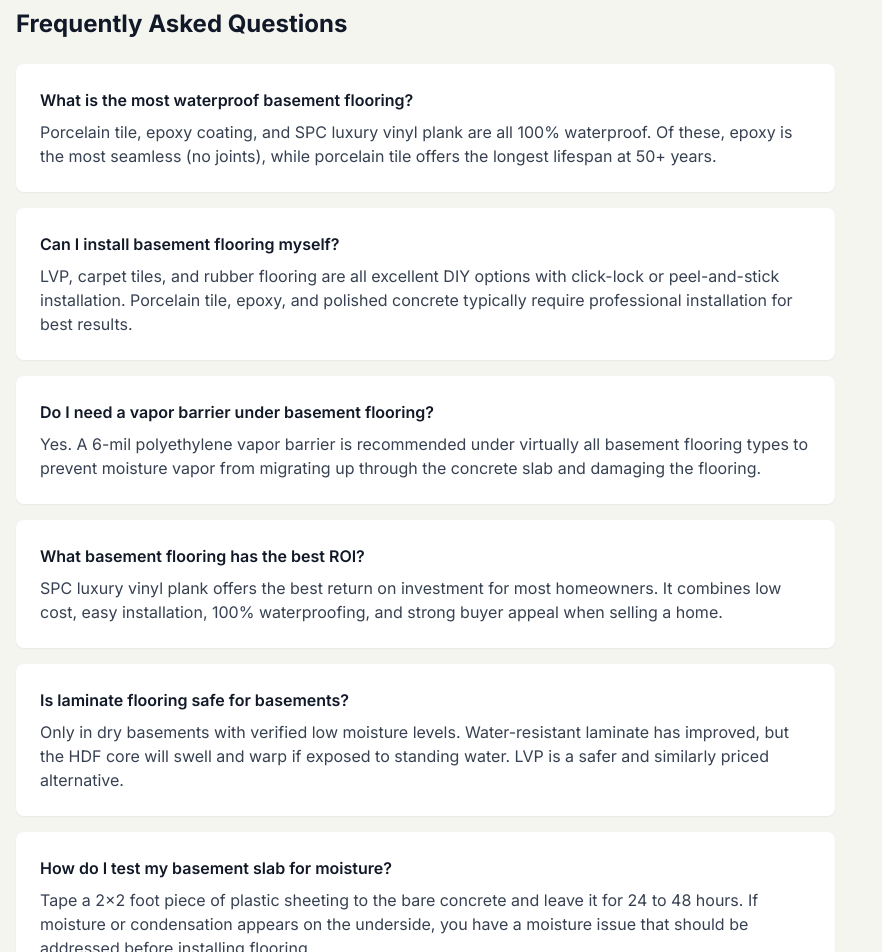
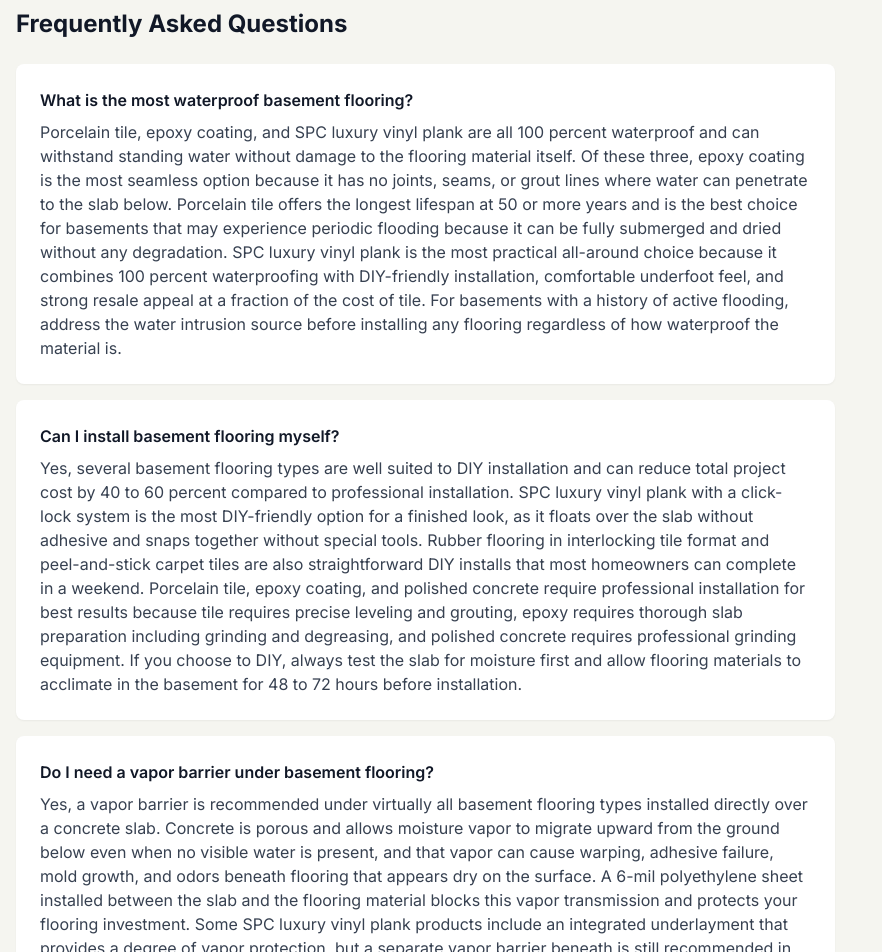
Before and after one commit to thebasementguide2026/basement-guide, a Next.js app: page /articles/best-basement-flooring in a window 1280 px wide. Shown: the part 8460-9412 px from the top of the page, without its empty margins (0-882 px from the left). Built offline with nearby package versions, Linux system fonts and the light colour scheme.

Commit message:
Expand FAQ answers with detailed comprehensive responses for best-basement-flooring

```diff
--- a/app/articles/best-basement-flooring/page.tsx
+++ b/app/articles/best-basement-flooring/page.tsx
@@ -421,27 +421,27 @@ export default function BestBasementFlooring() {
             <div className="space-y-4">
               <div className="bg-white rounded-lg p-6 shadow-sm">
                 <h3 className="font-semibold text-gray-900 mb-2">What is the most waterproof basement flooring?</h3>
-                <p className="text-gray-700">Porcelain tile, epoxy coating, and SPC luxury vinyl plank are all 100% waterproof. Of these, epoxy is the most seamless (no joints), while porcelain tile offers the longest lifespan at 50+ years.</p>
+                <p className="text-gray-700">Porcelain tile, epoxy coating, and SPC luxury vinyl plank are all 100 percent waterproof and can withstand standing water without damage to the flooring material itself. Of these three, epoxy coating is the most seamless option because it has no joints, seams, or grout lines where water can penetrate to the slab below. Porcelain tile offers the longest lifespan at 50 or more years and is the best choice for basements that may experience periodic flooding because it can be fully submerged and dried without any degradation. SPC luxury vinyl plank is the most practical all-around choice because it combines 100 percent waterproofing with DIY-friendly installation, comfortable underfoot feel, and strong resale appeal at a fraction of the cost of tile. For basements with a history of active flooding, address the water intrusion source before installing any flooring regardless of how waterproof the material is.</p>
               </div>
               <div className="bg-white rounded-lg p-6 shadow-sm">
                 <h3 className="font-semibold text-gray-900 mb-2">Can I install basement flooring myself?</h3>
-                <p className="text-gray-700">LVP, carpet tiles, and rubber flooring are all excellent DIY options with click-lock or peel-and-stick installation. Porcelain tile, epoxy, and polished concrete typically require professional installation for best results.</p>
+                <p className="text-gray-700">Yes, several basement flooring types are well suited to DIY installation and can reduce total project cost by 40 to 60 percent compared to professional installation. SPC luxury vinyl plank with a click-lock system is the most DIY-friendly option for a finished look, as it floats over the slab without adhesive and snaps together without special tools. Rubber flooring in interlocking tile format and peel-and-stick carpet tiles are also straightforward DIY installs that most homeowners can complete in a weekend. Porcelain tile, epoxy coating, and polished concrete require professional installation for best results because tile requires precise leveling and grouting, epoxy requires thorough slab preparation including grinding and degreasing, and polished concrete requires professional grinding equipment. If you choose to DIY, always test the slab for moisture first and allow flooring materials to acclimate in the basement for 48 to 72 hours before installation.</p>
               </div>
               <div className="bg-white rounded-lg p-6 shadow-sm">
                 <h3 className="font-semibold text-gray-900 mb-2">Do I need a vapor barrier under basement flooring?</h3>
-                <p className="text-gray-700">Yes. A 6-mil polyethylene vapor barrier is recommended under virtually all basement flooring types to prevent moisture vapor from migrating up through the concrete slab and damaging the flooring.</p>
+                <p className="text-gray-700">Yes, a vapor barrier is recommended under virtually all basement flooring types installed directly over a concrete slab. Concrete is porous and allows moisture vapor to migrate upward from the ground below even when no visible water is present, and that vapor can cause warping, adhesive failure, mold growth, and odors beneath flooring that appears dry on the surface. A 6-mil polyethylene sheet installed between the slab and the flooring material blocks this vapor transmission and protects your flooring investment. Some SPC luxury vinyl plank products include an integrated underlayment that provides a degree of vapor protection, but a separate vapor barrier beneath is still recommended in basements with any history of moisture. See our best vapor barriers guide for specific product recommendations by flooring type.</p>
               </div>
               <div className="bg-white rounded-lg p-6 shadow-sm">
                 <h3 className="font-semibold text-gray-900 mb-2">What basement flooring has the best ROI?</h3>
-                <p className="text-gray-700">SPC luxury vinyl plank offers the best return on investment for most homeowners. It combines low cost, easy installation, 100% waterproofing, and strong buyer appeal when selling a home.</p>
+                <p className="text-gray-700">SPC luxury vinyl plank offers the best return on investment for most homeowners because it combines a relatively low installed cost of 5.50 to 11.00 per square foot with 100 percent waterproofing, DIY-friendly installation, a realistic wood or stone appearance, and strong buyer appeal when selling a home. Real estate professionals consistently cite LVP as the top basement flooring choice for resale value because it signals a finished, moisture-resistant space without the premium cost of tile. Epoxy coating and polished concrete offer the highest ROI on a pure cost-to-improvement basis because they use the existing slab as the finished surface, keeping material costs low while dramatically improving the appearance of the space. Porcelain tile has the highest long-term ROI if you plan to stay in the home for 20 or more years because of its 50-plus year lifespan and zero degradation, but the high upfront installed cost of 12 to 27 per square foot makes it harder to recoup in a near-term sale. Engineered hardwood and laminate have the lowest ROI in basement applications because moisture risk limits their longevity and resale value relative to their cost.</p>
               </div>
               <div className="bg-white rounded-lg p-6 shadow-sm">
                 <h3 className="font-semibold text-gray-900 mb-2">Is laminate flooring safe for basements?</h3>
-                <p className="text-gray-700">Only in dry basements with verified low moisture levels. Water-resistant laminate has improved, but the HDF core will swell and warp if exposed to standing water. LVP is a safer and similarly priced alternative.</p>
+                <p className="text-gray-700">Laminate flooring is only appropriate for basements that have been verified dry through all seasons with consistently low humidity and no history of any water intrusion. Modern water-resistant laminate has improved surface protection, but the HDF core that makes up the structural body of the plank will swell, warp, and delaminate if exposed to standing water or prolonged high humidity, and once that happens the flooring must be fully replaced. The surface coating on water-resistant laminate protects against spills and minor moisture but does not protect the core from vapor transmission through the slab or water that reaches the edges of the planks. For basements where aesthetics and budget are the primary concern and moisture has been comprehensively addressed, laminate is a viable choice, but SPC luxury vinyl plank is similarly priced, installs the same way, and is genuinely 100 percent waterproof throughout the entire plank including the core. If you are choosing between laminate and LVP for a basement, LVP is almost always the better decision.</p>
               </div>
               <div className="bg-white rounded-lg p-6 shadow-sm">
                 <h3 className="font-semibold text-gray-900 mb-2">How do I test my basement slab for moisture?</h3>
-                <p className="text-gray-700">Tape a 2x2 foot piece of plastic sheeting to the bare concrete and leave it for 24 to 48 hours. If moisture or condensation appears on the underside, you have a moisture issue that should be addressed before installing flooring.</p>
+                <p className="text-gray-700">The simplest method is the plastic sheet test. Tape a 2-foot by 2-foot piece of clear plastic sheeting directly to the bare concrete slab, sealing all four edges with duct tape, and leave it in place for 24 to 48 hours. If moisture or condensation appears on the underside of the plastic when you lift it, moisture is actively migrating through the slab and must be addressed before installing any flooring. For a more precise measurement, a professional can perform a calcium chloride test or an in-situ relative humidity probe test, both of which quantify the moisture emission rate in pounds per 1,000 square feet per 24 hours and are required by most flooring manufacturers before warranty coverage applies. As a general rule, most flooring adhesives and underlayments require a moisture emission rate below 3 pounds per 1,000 square feet per 24 hours, and SPC luxury vinyl plank is one of the few flooring types that can tolerate higher moisture levels without adhesive. Test at multiple locations across the slab because moisture levels can vary significantly from one area of the basement to another, particularly near exterior walls and floor drains.</p>
               </div>
                             <div className="bg-white rounded-lg p-6 shadow-sm mb-4">
                 <h3 className="font-semibold text-gray-900 mb-2">What is the best flooring for a basement that floods?</h3>
```
